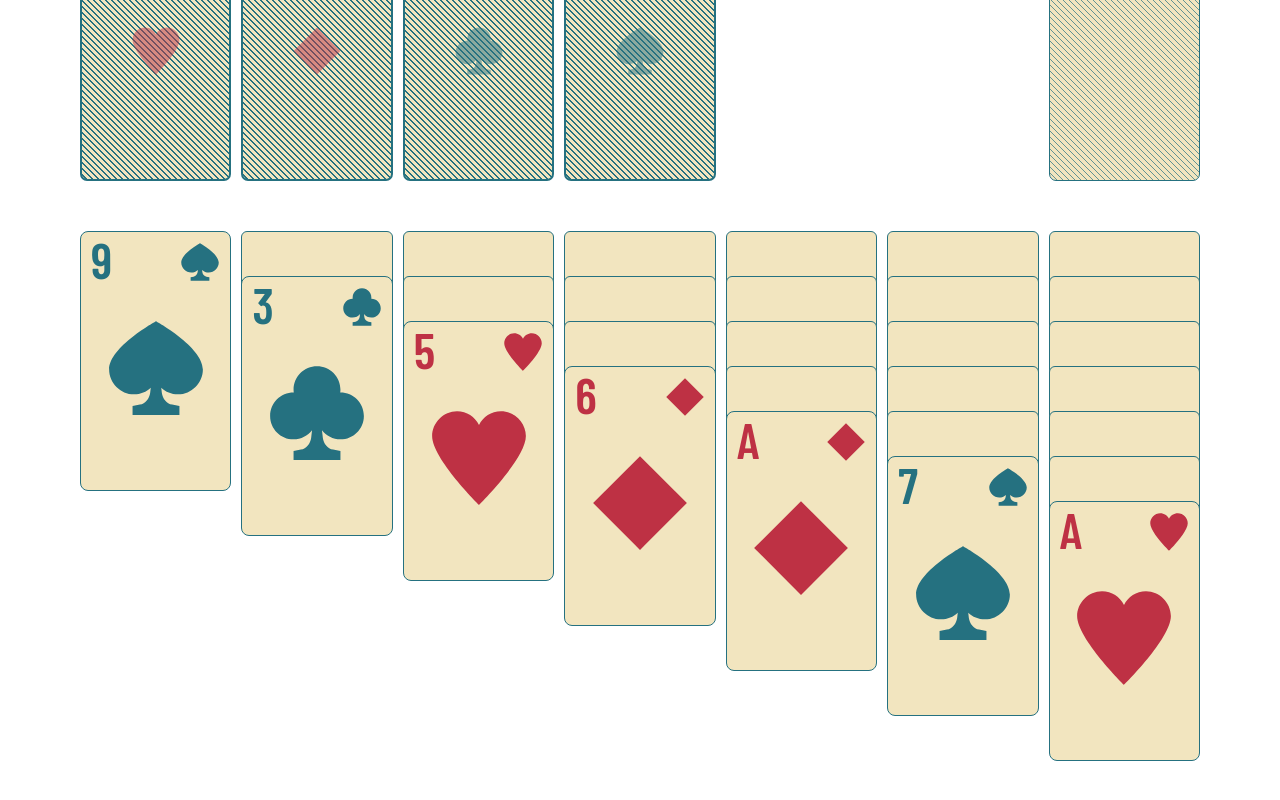
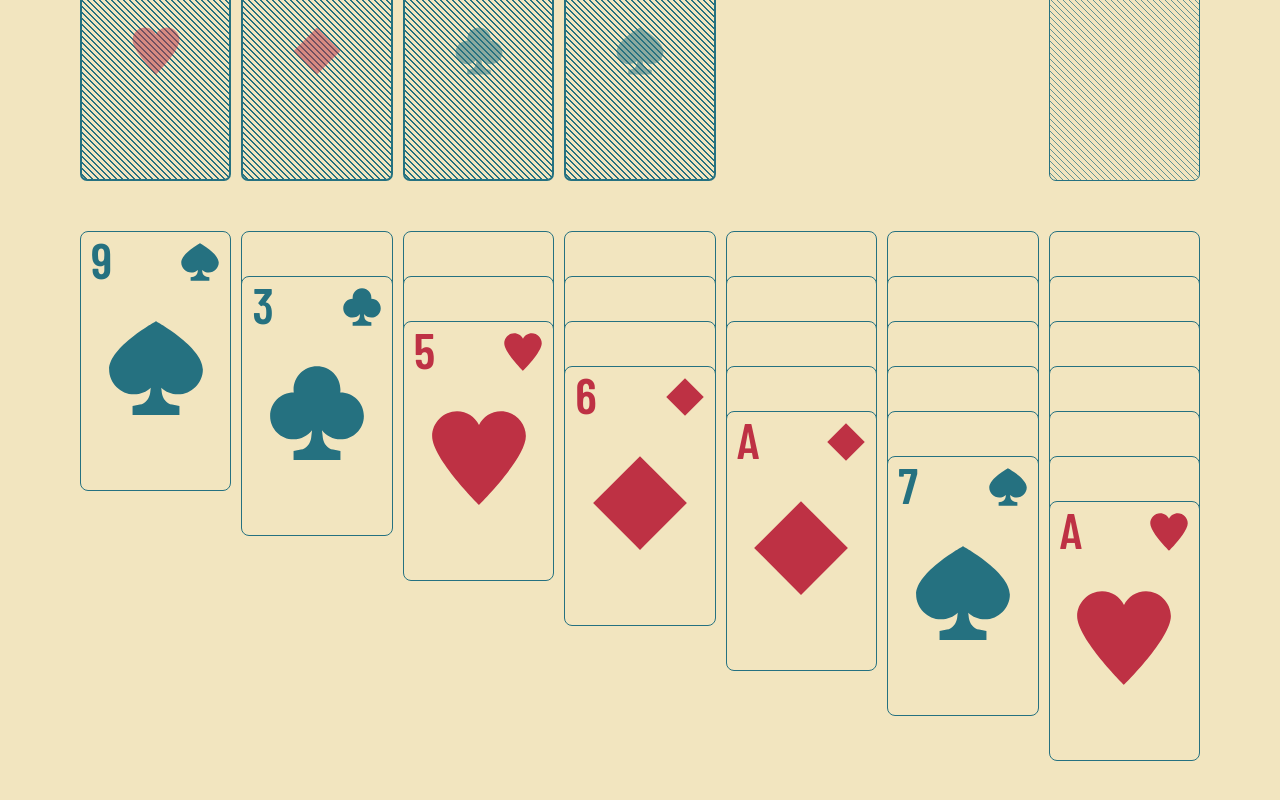
Before and after one commit to ChristianWare/solitaire, a Next.js app: page / in a window 1280 px wide. Shown: the part 726-1526 px from the top of the page. Before the commit the page ends 1487 px from the top, so only its background shows below. Built offline with nearby package versions, Linux system fonts and the light colour scheme.

Commit message:
updates to Drop Column

```diff
--- a/src/app/HomePage.module.css
+++ b/src/app/HomePage.module.css
@@ -1,3 +1,8 @@
+.gameBoard {
+  background-color: var(--tan);
+  padding-bottom: 30rem;
+}
+
 .top {
   display: grid;
   grid-template-columns: repeat(7, 1fr);
@@ -7,7 +12,6 @@
   margin-bottom: 5rem;
 }
 
-/* Assign grid areas to wrapper divs */
 .foundationsArea {
   grid-area: found;
 }
--- a/src/app/page.tsx
+++ b/src/app/page.tsx
@@ -313,6 +313,7 @@ export default function SolitairePage() {
     <DndProvider backend={HTML5Backend}>
       <main>
         <Hero />
+        <section className={styles.gameBoard}>
           <LayoutWrapper>
             <ScoreBoard score={score} moves={moves} time={time} />
             <div className={styles.top}>
@@ -324,7 +325,10 @@ export default function SolitairePage() {
                 />
               </div>
               <div className={styles.wasteArea}>
-              <Waste waste={waste} onDoubleClickCard={handleDoubleClickCard} />
+                <Waste
+                  waste={waste}
+                  onDoubleClickCard={handleDoubleClickCard}
+                />
               </div>
               <div className={styles.stockArea}>
                 <Stock flipStockCard={flipStockCard} />
@@ -342,6 +346,7 @@ export default function SolitairePage() {
             Auto Move to Foundation
           </button> */}
           </LayoutWrapper>
+        </section>
       </main>
     </DndProvider>
   );
--- a/src/components/DropColumn/DropColumn.module.css
+++ b/src/components/DropColumn/DropColumn.module.css
@@ -2,8 +2,6 @@
   background-color: var(--tan);
   padding: 1rem;
   border: 1px solid var(--blue);
+  height: 260px;
+  border-radius: 8px;
 }
-
-.pattern {
-  border-radius: 7px;
-}
--- a/src/components/DropColumn/DropColumn.tsx
+++ b/src/components/DropColumn/DropColumn.tsx
@@ -51,7 +51,7 @@ export default function DropColumn({
       style={{
         // border: "1px solid #ccc",
         // padding: "0.5rem",
-        backgroundColor: isOver ? "#afa" : "white",
+        backgroundColor: isOver ? "#afa" : "",
         minHeight: "200px",
       }}
     >
@@ -64,23 +64,7 @@ export default function DropColumn({
           {card.faceUp ? (
             <DraggableCard card={card} columnIndex={colIndex} cardIndex={idx} />
           ) : (
-            <div
-            className={styles.faceDownCard}
-              style={{
-                height: "260px",
-                // backgroundColor: "#444",
-                // border: "1px solid #999",
-                borderRadius: "6px",
-                display: "flex",
-                alignItems: "center",
-                justifyContent: "center",
-                color: "white",
-                fontWeight: "bold",
-              }}
-            >
-              <div className={styles.pattern}></div>
-
-            </div>
+            <div className={styles.faceDownCard}></div>
           )}
         </div>
       ))}
```
Lines whose indentation alone changed are shown as unchanged.
